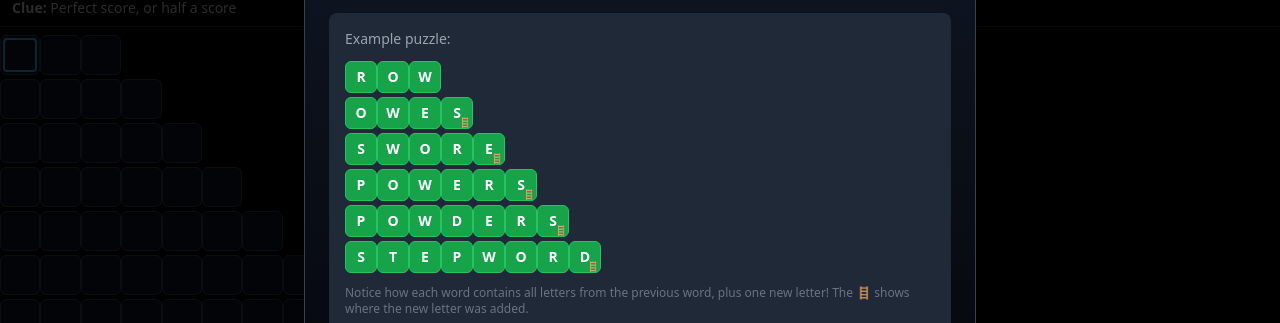
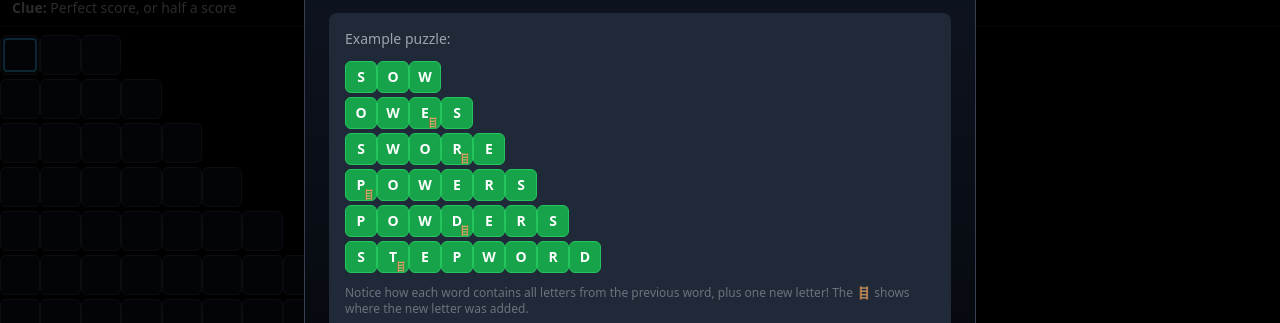
Before and after one commit to benreich4/stepwords, a React (Vite) app: page /1 in a window 1280 px wide. Shown: the part 190-513 px from the top of the page. Built offline with nearby package versions, Linux system fonts and the light colour scheme.

Commit message:
Fix ladder locations in How to Play

```diff
--- a/src/components/HowToPlayModal.jsx
+++ b/src/components/HowToPlayModal.jsx
@@ -26,9 +26,9 @@ export default function HowToPlayModal({ onClose }) {
           <div className="bg-gray-800 rounded-lg p-4 my-4">
             <div className="text-sm text-gray-400 mb-3">Example puzzle:</div>
             <div className="flex flex-col items-start gap-1">
-              {["ROW", "OWES", "SWORE", "POWERS", "POWDERS", "STEPWORD"].map((word, i) => {
+              {["SOW", "OWES", "SWORE", "POWERS", "POWDERS", "STEPWORD"].map((word, i) => {
                 // Calculate step position: new letter is always at the end
-                const stepPosition = word.length - 1;
+                const stepPosition = [2,3,0,3,1]
                 return (
                   <div key={i} className="flex gap-0">
                     {word.split("").map((letter, j) => (
@@ -37,7 +37,7 @@ export default function HowToPlayModal({ onClose }) {
                         className="relative inline-flex items-center justify-center border rounded-[6px] select-none uppercase font-bold leading-none w-8 h-8 text-sm bg-green-600 border-green-500 text-white"
                       >
                         <span>{letter}</span>
-                        {i >= 1 && j === stepPosition && (
+                        {i >= 1 && j === stepPosition[i-1] && (
                           <span className="pointer-events-none absolute bottom-[1px] right-[1px] select-none text-[10px] leading-none" aria-hidden>
                             🪜
                           </span>
```
